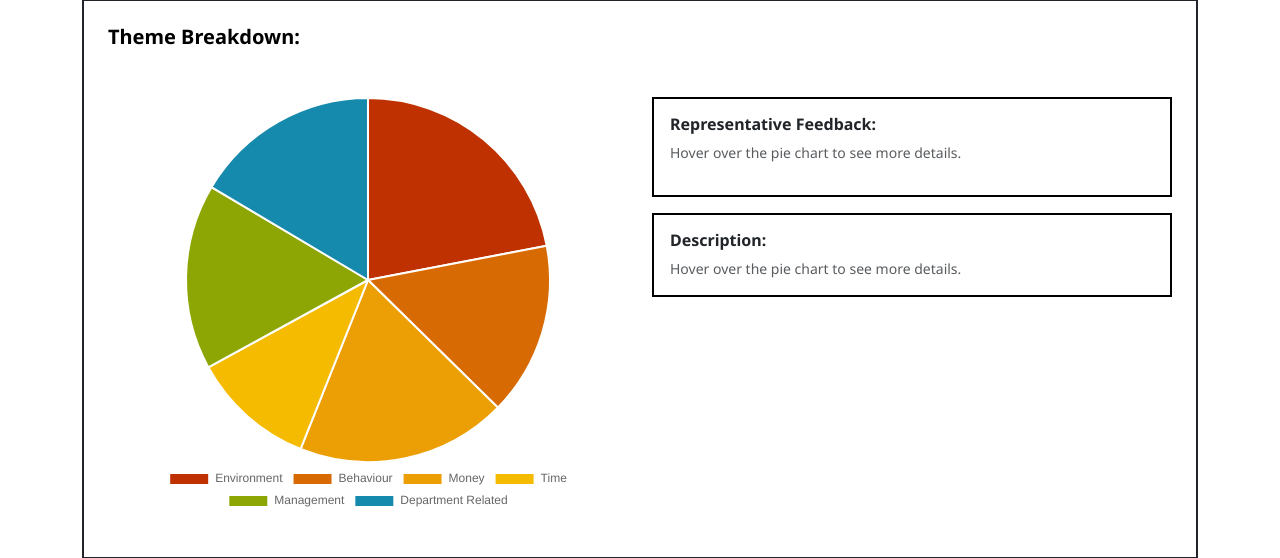
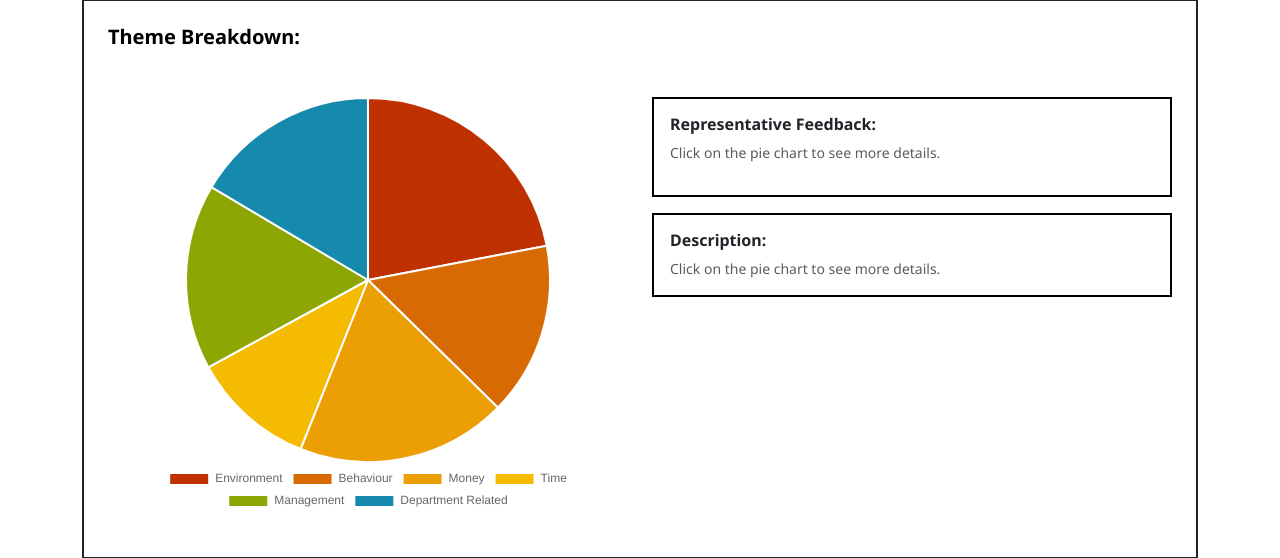
Before and after one commit to zoyaAzfar/hospital-nama, a Flask app: page /hospital/1 in a window 1280 px wide. Shown: the part 821-1379 px from the top of the page. Run offline with Flask 3, Linux system fonts and the light colour scheme; data comes from the database, SQL or seed files in the repository; some web fonts are replaced.

Commit message:
Update detail.html

```diff
--- a/templates/detail.html
+++ b/templates/detail.html
@@ -144,11 +144,11 @@ h1,h5,h6{font-weight:700}
                         <div class="col-md-6 col-12 d-flex flex-column justify-content-start pt-3">
                             <div class="review-box p-3 ">
                                 <h6 class="fw-bold text-dark">Representative Feedback:</h6>
-                                <p id="major-review" class="text-muted small italic">Hover over the pie chart to see more details.</p>
+                                <p id="major-review" class="text-muted small italic">Click on the pie chart to see more details.</p>
                             </div>
                             <div id="major-theme-details" class="p-3  mt-3 border">
                                 <h6 class="fw-bold text-dark">Description:</h6>
-                                <p id="major-details-content" class="text-muted small mb-0">Hover over the pie chart to see more details.</p>
+                                <p id="major-details-content" class="text-muted small mb-0">Click on the pie chart to see more details.</p>
                             </div>
                         </div>
                     </div>
@@ -164,11 +164,11 @@ h1,h5,h6{font-weight:700}
                         <div class="col-md-6 col-12 d-flex flex-column justify-content-start pt-3">
                             <div class="review-box p-3 ">
                                 <h6 class="fw-bold text-secondary">Department Specific Feedback:</h6>
-                                <p id="sub-review" class="text-muted small italic">Hover over the minor sub-theme elements to see department specific details.</p>
+                                <p id="sub-review" class="text-muted small italic">Click on the minor sub-theme elements to see department specific details.</p>
                             </div>
                             <div id="sub-theme-details" class="p-3  mt-3 border">
                                 <h6 class="fw-bold text-dark">Sub-Theme Details</h6>
-                                <p id="sub-details-content" class="text-muted small mb-0">Hover over the minor sub-theme elements to see department specific details.</p>
+                                <p id="sub-details-content" class="text-muted small mb-0">Click on the minor sub-theme elements to see department specific details.</p>
                             </div>
                         </div>
                     </div>
@@ -469,8 +469,8 @@ function goBackToMajorChart() {
     document.getElementById('btn-back-drill').classList.add('d-none');
 
     document.getElementById('chart-title').innerText = 'Theme Breakdown';
-    document.getElementById('major-review').innerText = 'Hover over the pie chart to see more details.';
-    document.getElementById('major-details-content').innerText = 'Hover over the pie chart to see more details.';
+    document.getElementById('major-review').innerText = 'Click on the pie chart to see more details.';
+    document.getElementById('major-details-content').innerText = 'Click on the pie chart to see more details.';
 }</script>
 </body>
 </html>
```
